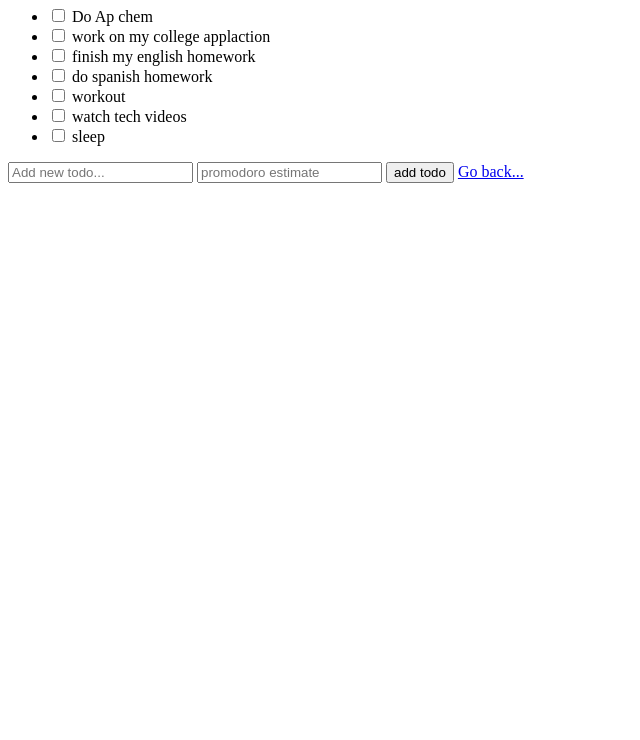
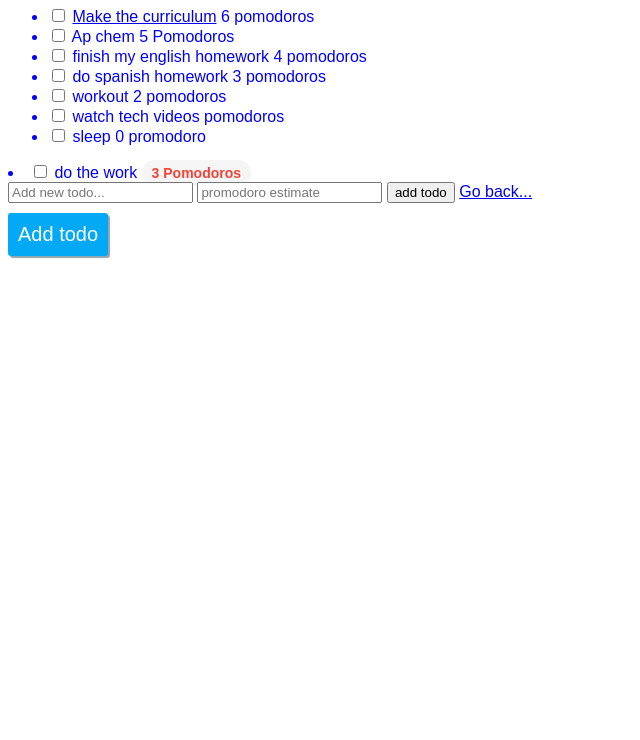
Before and after one commit to Ray072000/todo_app_front_end, a plain HTML site: page index.html in a window 1280 px wide. Shown: the part 60-800 px from the top of the page, without its empty margins (0-640 px from the left). Drawn offline with Linux system fonts and the light colour scheme.

Commit message:
add tag content for show page

```diff
--- a/index.css
+++ b/index.css
@@ -0,0 +1,28 @@
+html{
+    font-family: sans-serif;
+    color: blue;
+}
+    .pomodoro-estimate{
+  font-weight: bold;
+  color: #F44336;
+  background-color: #F5F5F5;
+  border-radius: 50px;
+  font-size: 14px;
+  padding: 5px 10px 5px 10px;
+}
+#add-new-todo-button{
+  font-size: 20px;
+  text-align: center;
+  color: #FFF;
+  outline: none;
+  border-style: none;
+  padding: 10px;
+  border-radius: 3px;
+  box-shadow: 2px 2px 1px #90A4AE;
+  display: block;
+  background-color: #03A9F4;
+  margin-top: 10px;
+}
+#add-new-todo-button:active{
+  box-shadow: 1px 1px 1px #90A4AE;
+}
--- a/index.html
+++ b/index.html
@@ -1,42 +1,57 @@
 <html>
   <head>
     <title>Todo List Application</title>
+    <link rel="stylesheet" href="index.css" type="text/css"/>
   </head>
   <body>
     <h1>Remember to do the work on</h1>
     <ul>
       <li>
         <input type="checkbox">
-        Do Ap chem
+        <a href="show.html">Make the curriculum</a>
+        <span>6 pomodoros</span>
       </li>
       <li>
         <input type="checkbox">
-        work on my college applaction
+       Ap chem
+        <span>5 Pomodoros</span>
       </li>
       <li>
         <input type="checkbox">
         finish my english homework
+        <span>4 pomodoros</span>
       </li>
       <li>
         <input type="checkbox">
         do spanish homework
+        <span>3 pomodoros</span>
       </li>
       <li>
         <input type="checkbox">
         workout
+        <span>2 pomodoros</span>
       </li>
       <li>
         <input type="checkbox">
         watch tech videos
+        <span>pomodoros</span>
       </li>
       <li>
         <input type="checkbox">
         sleep
+        <span>0 promodoro</span>
       </li>
     </ul>
+        <li>
+  <input type="checkbox">
+  do the work
+  <span class="pomodoro-estimate">3 Pomodoros</span>
+</li>
     <input type="text" placeholder="Add new todo..."/>
     <input type="number" placeholder="promodoro estimate"/>
     <input type="submit" value="add todo"/>
     <a href="index.html">Go back...</a>
+
+<input id="add-new-todo-button" type="submit" value="Add todo">
   </body>
 </html>
```
